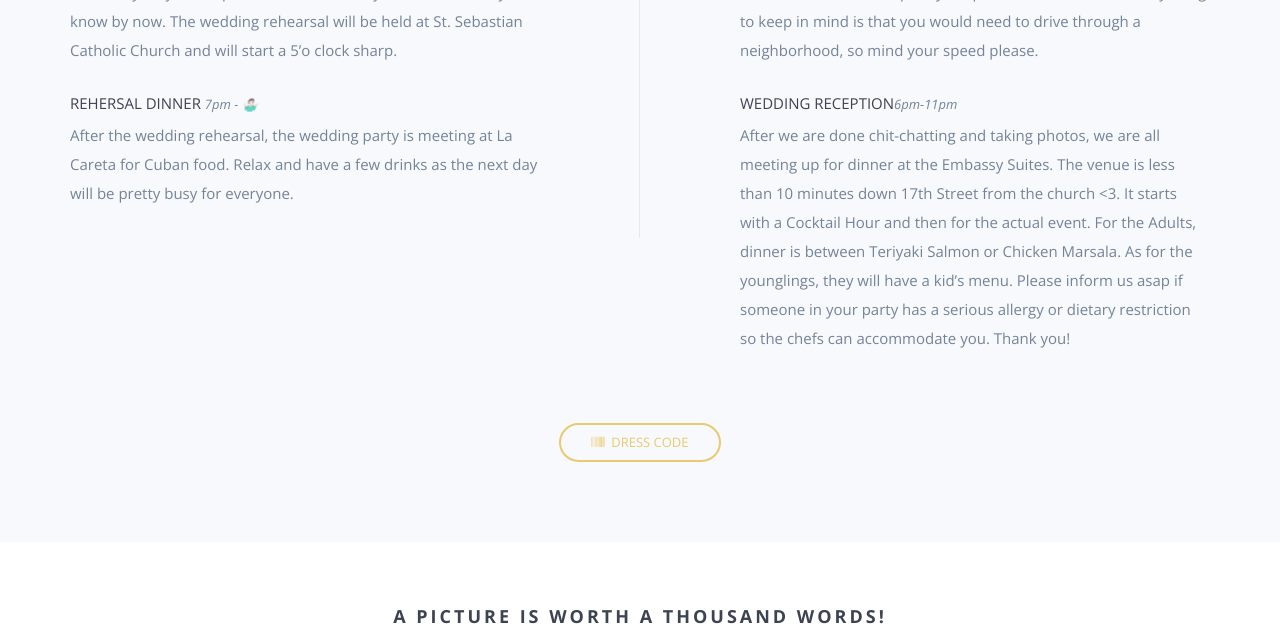
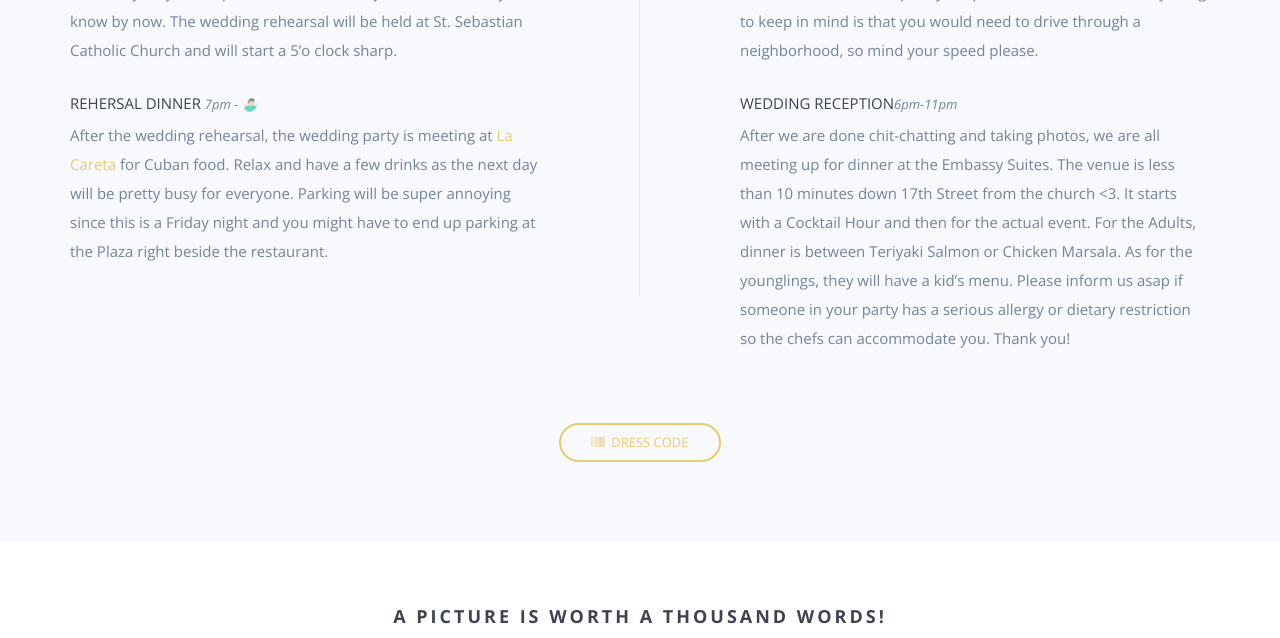
Before and after one commit to Haley-and-julian/Haley-and-julian, a website: page index.html in a window 1280 px wide. Shown: the part 1780-2418 px from the top of the page. Drawn offline with nearby package versions, Linux system fonts and the light colour scheme; some packages are replaced by stand-ins of ours; a script that the page names is missing; files whose address does not match are found by name.

Commit message:
Update index.html

```diff
--- a/index.html
+++ b/index.html
@@ -145,7 +145,7 @@
                 </div>
                 <div class="wp5">
                     <h5>Rehersal Dinner <span class="time">7PM - 🤷🏻‍♂️</span></h5>
-                    <p>After the wedding rehearsal, the wedding party is meeting at La Careta for Cuban food. Relax and have a few drinks as the next day will be pretty busy for everyone.</p>
+                    <p>After the wedding rehearsal, the wedding party is meeting at <a href="https://goo.gl/maps/FbUaW6pM1qDq3BHm6">La Careta</a> for Cuban food. Relax and have a few drinks as the next day will be pretty busy for everyone. Parking will be super annoying since this is a Friday night and you might have to end up parking at the Plaza right beside the restaurant.</p>
                 </div>
             </div>
             <div class="col-md-6 col-sm-12 col-xs-12 rightcol">
```
